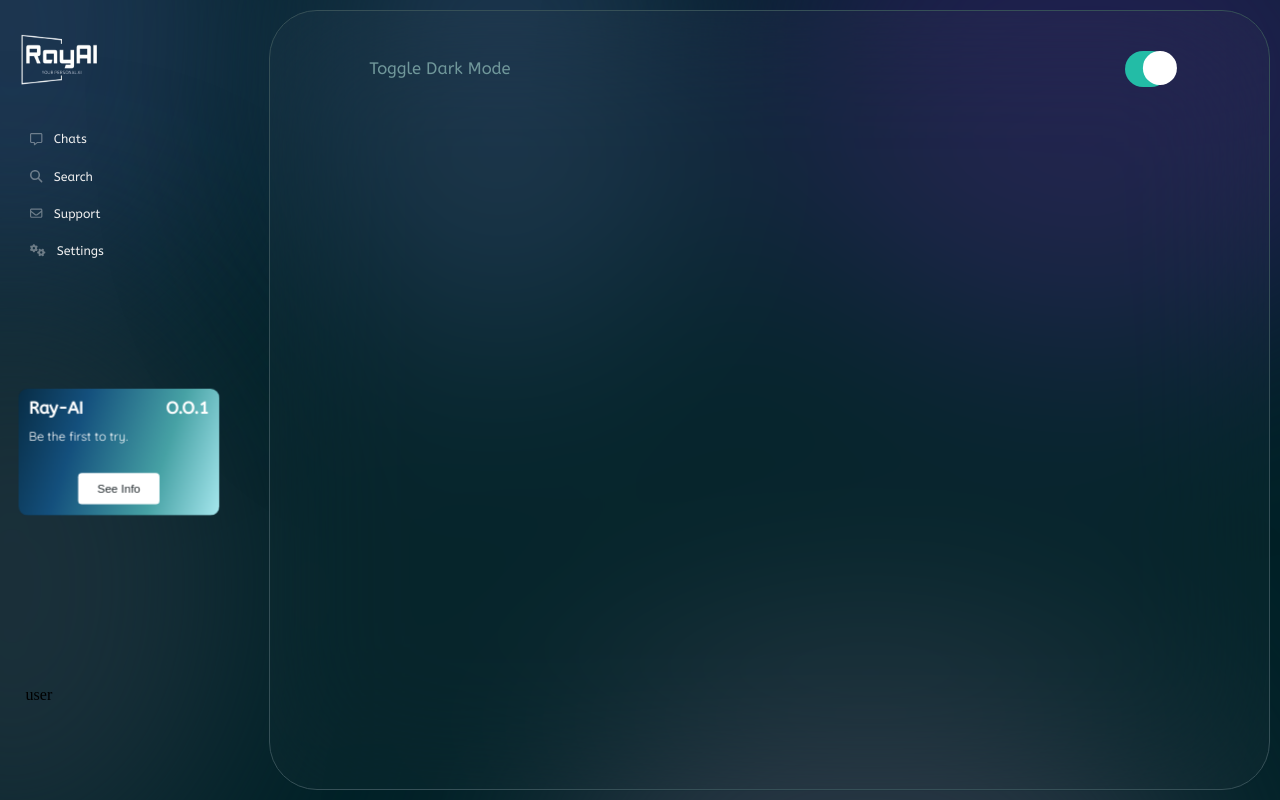
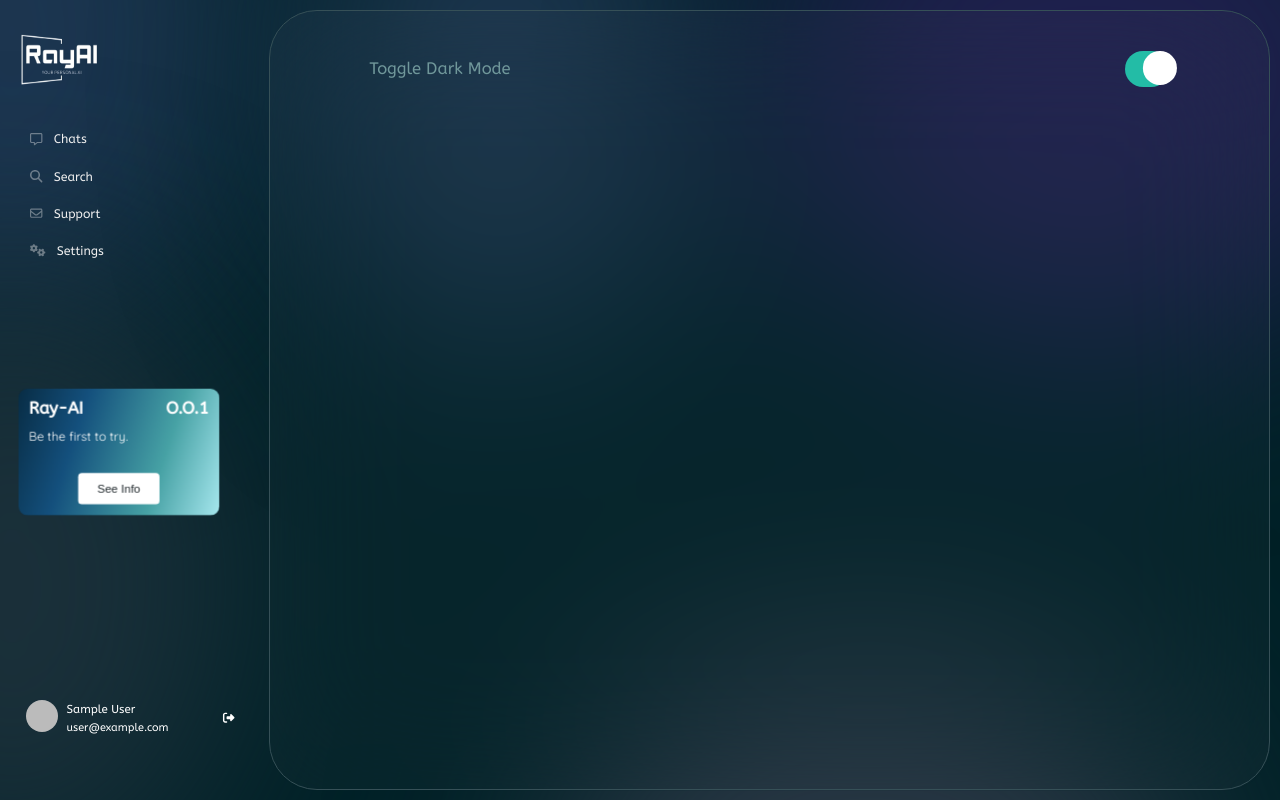
Before and after one commit to RayLight-369/RayAI, a Next.js app: page /chat/settings in a window 1280 px wide. Shown: the top 800 px of the page. Built offline with nearby package versions, Linux system fonts and the light colour scheme; no server answers; sample sign-in values are in the browser's storage.

Commit message:
Updating...

```diff
--- a/app/api/bard/route.js
+++ b/app/api/bard/route.js
@@ -1,28 +1,37 @@
-// import Bard from "bard-ai";
+import { DiscussServiceClient } from "@google-ai/generativelanguage";
+import { GoogleAuth } from "google-auth-library";
 
-// // const BARD = new Bard( {
-// //   "__Secure-1PSID": "bAihakw3sgexoJtPe1JBXNSxs6jHsG2nO3jPtQec6oyRnkkFKFJO7PmXb9MQUgxzZqbD8g.",
-// //   "__Secure-3PSIDCC": "APoG2W8aHcp1H4w-WyilWthk2HO8CkgeBo3hIRVOeH_BnMdUqGwAzDt7rPREYk59eb8LO8uLHw",
-// //   "__Secure-1PSIDTS": "sidts-CjEB3e41hXKnFPQjaMddpZN9gML5Mg1U-C4dTlMKxUZkikFE8E9uG5aHCAcSka3QvuzEEAA",
-// //   "__Secure-3PSID": "awihal5VXpVxPCPJzZNq85rUa5f3UfSUQhI82j8NHQkNvIbLT4F3RfSu9ya3yD4ONY4EXA.",
-// //   "__Secure-1PSIDCC": "APoG2W_hnoPhA2_UKQ9uudOIvSAzvFMDPTrlnOBO3kK5gn725Fb0QBADDzj514kkT2i_0wd5",
-// //   "__Secure-3PAPISID": "hEhzMKg_40QNUACj/AcDWGXiB845cWY2o7",
-// //   "__Secure-1PAPISID": "hEhzMKg_40QNUACj/AcDWGXiB845cWY2o7",
-// //   "__Secure-3PSIDTS": "sidts-CjEB3e41hXKnFPQjaMddpZN9gML5Mg1U-C4dTlMKxUZkikFE8E9uG5aHCAcSka3QvuzEEAA"
-// // } );
+const MODEL_NAME = "models/chat-bison-001";
+const API_KEY = process.env.API_KEY;
 
-// const BARD = new Bard( "bQihaqdMToILKLOCRr7M7tKAwwKPyi7Ijcrsjj6KiuIIGqOyDkN15IQQ5N8DIyH6S-bWsw." );
+const client = new DiscussServiceClient( {
+  authClient: new GoogleAuth().fromAPIKey( "AIzaSyA6B01DPsXtGIhUQjckCshbD1E99Edd2Tg" ),
+} );
 
 
-// const bard = BARD.createChat();
+export const POST = async ( req, { params } ) => {
 
-// export const POST = async ( req, { params } ) => {
-//   const { prompt } = await req.json();
-//   try {
-//     const response = await bard.ask( prompt.value );
-//     return new Response( JSON.stringify( { answer: response } ), { status: 200 } );
-//   } catch ( e ) {
-//     console.log( e );
-//     return new Response( JSON.stringify( { error: e.message } ), { status: 500 } );
-//   }
-// };
+  try {
+    let { messages } = await req.json();
+
+    const result = await client.generateMessage( {
+      model: MODEL_NAME,
+      prompt: {
+        context: "You Are Ray-AI and this is also your name.",
+        messages
+      },
+    } );
+
+    if ( result?.[ 0 ]?.candidates?.[ 0 ]?.content ) {
+      return new Response( JSON.stringify( { answer: result[ 0 ].candidates[ 0 ].content } ), { status: 200 } );
+    } else {
+      return new Response( JSON.stringify( { answer: "I am sorry can you Repeat?" } ), { status: 200 } );
+    }
+
+
+  } catch ( e ) {
+    console.log( e );
+    return new Response( JSON.stringify( { error: e } ), { status: 500 } );
+  }
+
+};
--- a/app/chat/layout.js
+++ b/app/chat/layout.js
@@ -3,9 +3,9 @@
 import React from 'react';
 import styles from "./layout.module.css";
 import { FontAwesomeIcon } from '@fortawesome/react-fontawesome';
-import { faGears, faMagnifyingGlass } from '@fortawesome/free-solid-svg-icons';
+import { faGears, faMagnifyingGlass, faRightFromBracket } from '@fortawesome/free-solid-svg-icons';
 import { faEnvelope, faMessage } from '@fortawesome/free-regular-svg-icons';
-import { signIn, useSession } from 'next-auth/react';
+import { signIn, signOut, useSession } from 'next-auth/react';
 import Image from 'next/image';
 import Link from 'next/link';
 import { faGoogle } from '@fortawesome/free-brands-svg-icons';
@@ -45,7 +45,21 @@ const ChatPageLayout = ( { children } ) => {
         </div>
         <div className={ styles[ 'account' ] }>
           { session?.user && status != "loading" ? (
-            <p>user</p>
+            <div className={ styles[ 'profile' ] }>
+              <div className={ styles[ 'img' ] }>
+                <Image
+                  src={ session.user.image }
+                  alt='profile'
+                  width={ 30 }
+                  height={ 30 }
+                />
+              </div>
+              <div className={ styles[ 'name-email' ] }>
+                <p className={ styles[ "name" ] }>{ session.user.name }</p>
+                <p className={ styles[ "email" ] }>{ session.user.email }</p>
+              </div>
+              <FontAwesomeIcon onClick={ () => signOut() } className={ styles[ "logout-icon" ] } icon={ faRightFromBracket } />
+            </div>
           ) : status != "loading" ? (
             <button onClick={ () => signIn( "google" ) } type="button"><FontAwesomeIcon className={ styles[ 'google-icon' ] } icon={ faGoogle } /><span>Continue with Google</span></button>
           ) : (
--- a/app/chat/layout.module.css
+++ b/app/chat/layout.module.css
@@ -19,6 +19,7 @@ div.layout {
   display: flex;
   margin: .75vw;
   background: #b3b3b308;
+  overflow: hidden;
   border-radius: 3.75vw;
   border: .075vw solid #365057;
   flex-direction: column;
@@ -66,8 +67,9 @@ div.previous-chats div.logo img {
 
 div.account {
   position: absolute;
-  bottom: 12vh;
+  bottom: 8vh;
   left: 2vw;
+  width: 17vw;
 }
 
 div.account button {
@@ -160,3 +162,39 @@ div.build-info button.card-btn:hover {
     transform: scale(1);
   }
 }
+
+div.profile {
+  display: flex;
+  flex-direction: row;
+  gap: .7vw;
+  align-items: center;
+  font-family: abeezee;
+  width: 100%;
+}
+
+div.img img {
+  border-radius: 50%;
+  width: 2.5vw;
+  height: 2.5vw;
+}
+
+div.name-email {
+  display: flex;
+  flex-direction: column;
+  font-size: .9vw;
+  color: white;
+  gap: .6vh;
+}
+
+p.email {
+  font-size: .85vw;
+}
+
+.logout-icon {
+  color: white;
+  position: absolute;
+  right: 0;
+  font-size: .9vw;
+  cursor: pointer;
+  padding: .7vw;
+}
--- a/app/chat/page.jsx
+++ b/app/chat/page.jsx
@@ -8,9 +8,11 @@ const page = () => {
     value: ""
   } );
 
+  const [ messages, setMessages ] = useState( [] );
+
   const [ darkMode, setDarkmode ] = useState( true );
   return (
-    <Chat prompt={ prompt } setPrompt={ setPrompt } />
+    <Chat prompt={ prompt } setPrompt={ setPrompt } messages={ messages } setMessages={ setMessages } />
   );
 };
 
--- a/app/globals.css
+++ b/app/globals.css
@@ -86,6 +86,18 @@ body {
   /* #160815 */
 }
 
+::-webkit-scrollbar {
+  width: 10px;
+  background: transparent;
+  border-radius: 5px;
+}
+
+::-webkit-scrollbar-thumb {
+  background: #94949442;
+  border-radius: 5px;
+  min-height: 30px;
+}
+
 body.lightMode {
   background: var(--body-bg-light);
 }
```
Also changed, not shown: app/Components/Chat/chat.jsx (+65 -11 lines), app/Components/Chat/chat.module.css (+48 -4 lines), app/Components/MarkdownRenderer/MarkdownRenderer.jsx (added, +47 -0 lines), app/chat/loading.js (added, +9 -0 lines), package.json (+9 -1 lines), 1 other file (tests, documents, lock files or other folders).
